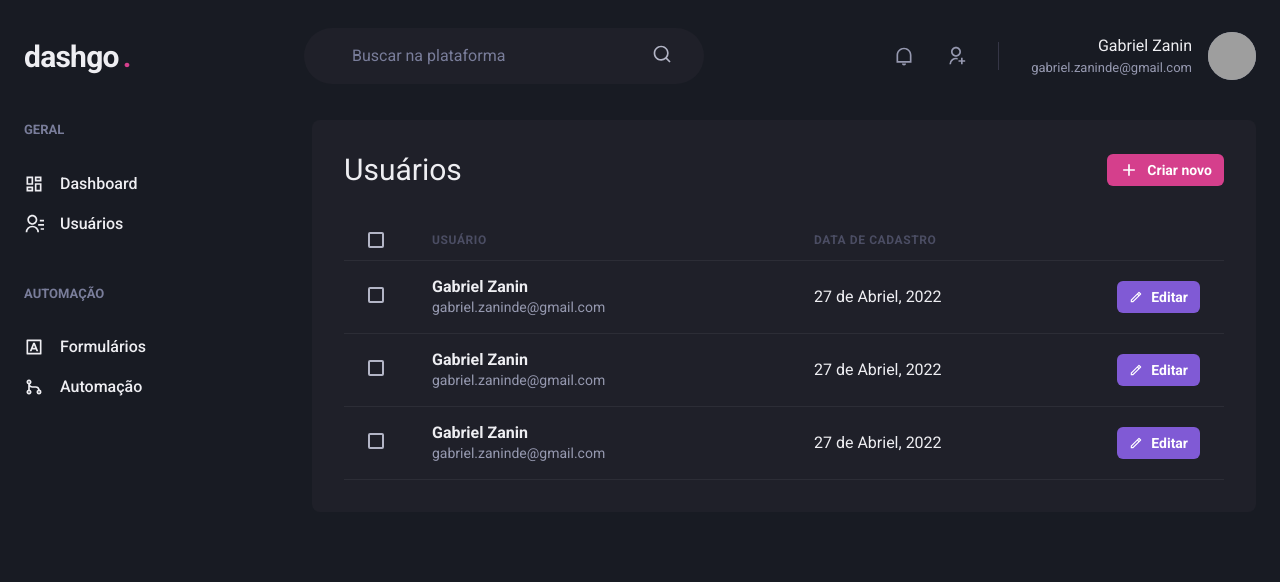
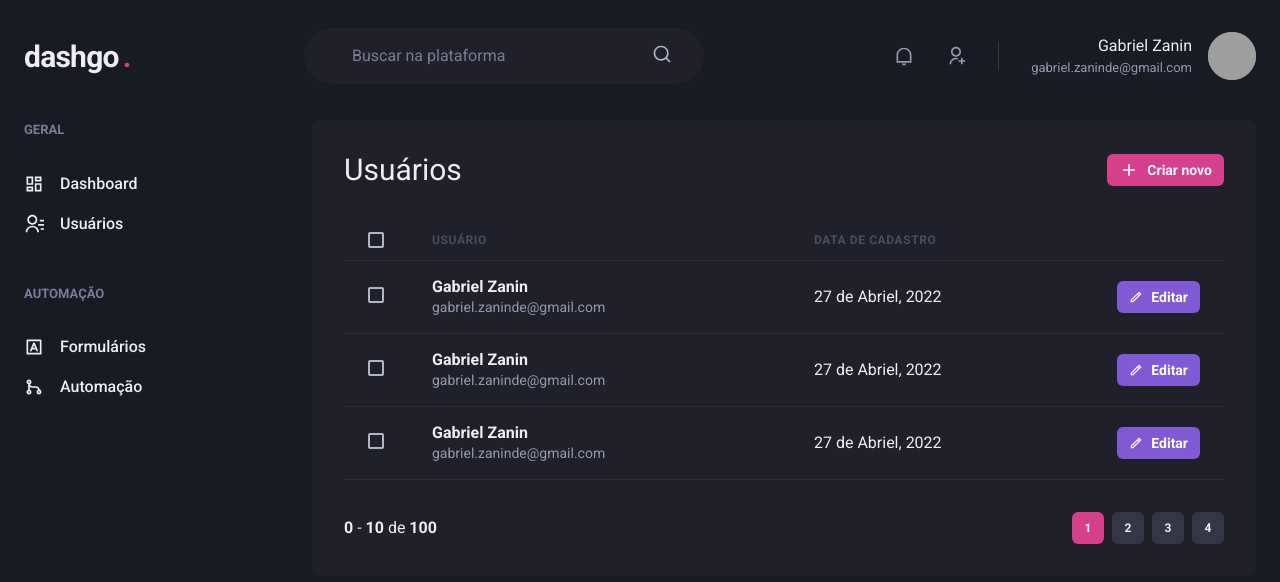
Before and after one commit to ZaninDe/dashgo, a Next.js app: page /users in a window 1280 px wide. Shown: the top 582 px of the page. Built offline with nearby package versions, Linux system fonts and the light colour scheme; grey boxes are pictures that could not be loaded.

Commit message:
Pagination component added

```diff
--- /dev/null
+++ b/src/components/Pagination.tsx
@@ -0,0 +1,68 @@
+import { Button, Stack, Box } from "@chakra-ui/react";
+
+export function Pagination() {
+  return (
+    <Stack
+      direction="row"
+      spacing="6"
+      mt="8"
+      align="center"
+      justify="space-between"
+    >
+      <Box>
+        <strong>0</strong> - <strong>10</strong> de <strong>100</strong>
+      </Box>
+      <Stack direction="row" spacing="2">
+        <Button
+            size="sm"
+            fontSize="xs"
+            width="4"
+            colorScheme="pink"
+            disabled
+            _disabled={{
+              bg: 'pink.500',
+              cursor: 'default',
+            }}
+        >
+            1
+        </Button>
+
+        <Button
+            size="sm"
+            fontSize="xs"
+            width="4"
+            bg="gray.700"
+            _hover={{
+              bg: 'gray.500',
+            }}
+        >
+            2
+        </Button>
+
+        <Button
+            size="sm"
+            fontSize="xs"
+            width="4"
+            bg="gray.700"
+            _hover={{
+              bg: 'gray.500',
+            }}
+        >
+            3
+        </Button>
+
+        <Button
+            size="sm"
+            fontSize="xs"
+            width="4"
+            bg="gray.700"
+            _hover={{
+              bg: 'gray.500',
+            }}
+        >
+            4
+        </Button>
+     </Stack>
+    </Stack>
+  )
+}
--- a/src/pages/users/index.tsx
+++ b/src/pages/users/index.tsx
@@ -1,6 +1,7 @@
 import { Box, Button, Checkbox, Flex, Heading, Icon, Table, Tbody, Td, Th, Thead, Tr, Text } from '@chakra-ui/react';
 import { RiAddLine, RiPencilLine } from 'react-icons/ri';
 import { Header } from '../../components/Header';
+import { Pagination } from '../../components/Pagination';
 import { Sidebar } from '../../components/Sidebar';
 
 export default function UserList() {
@@ -123,6 +124,8 @@
               </Tr>
             </Tbody>
           </Table>
+
+          <Pagination />
         </Box>
       </Flex>
     </Box>
```
